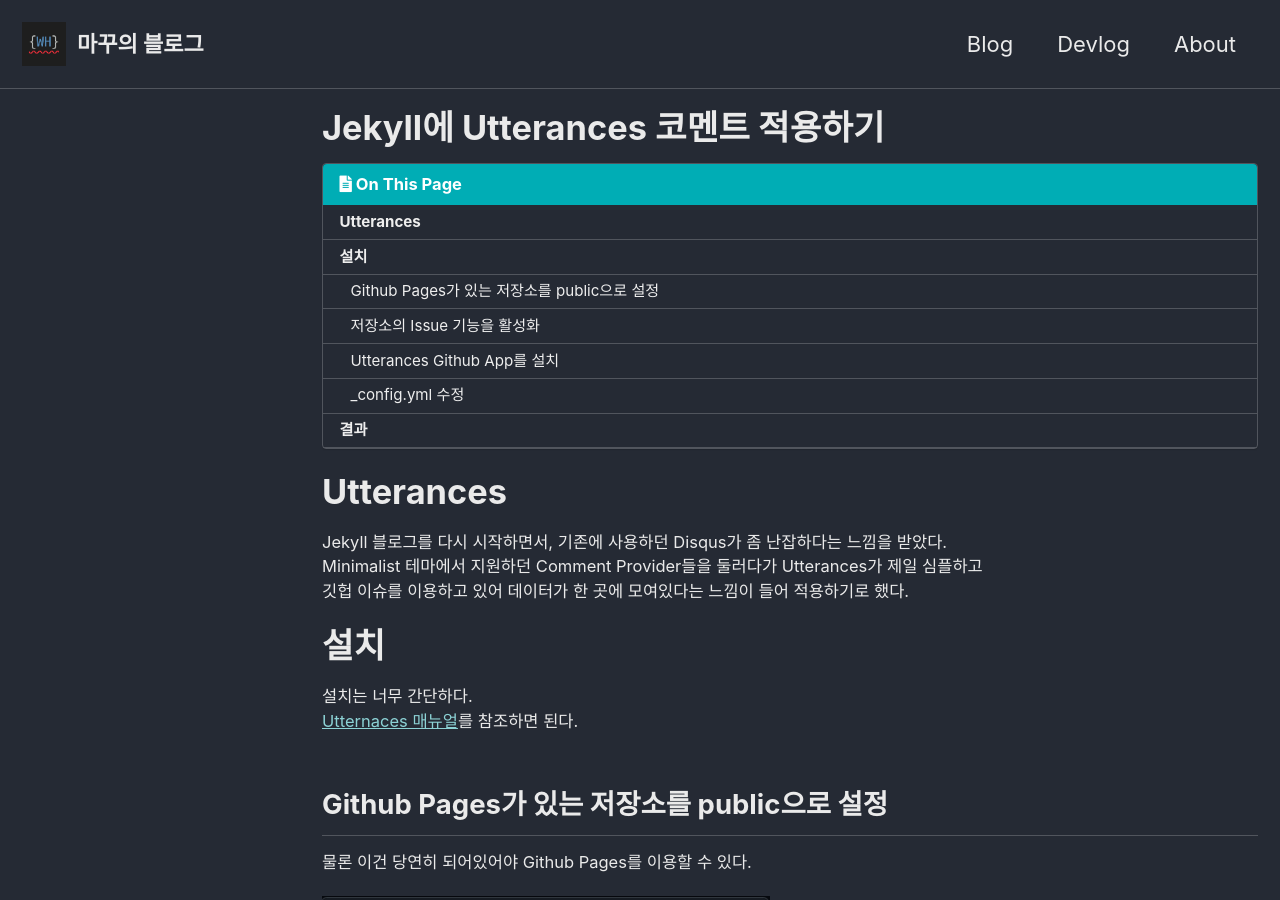
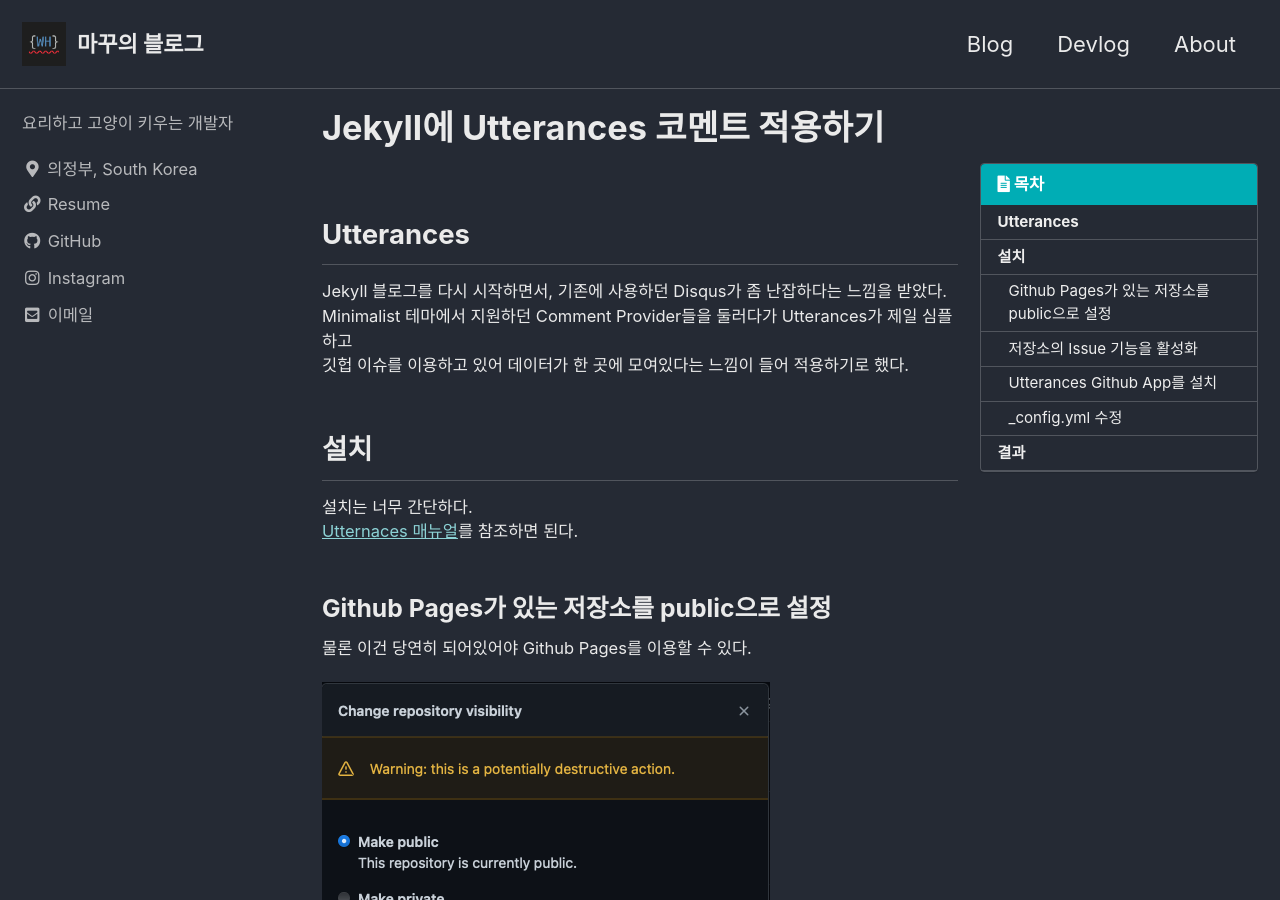
Before and after one commit to whitehander/whitehander.github.io, a Jekyll site: the page built from devlog/_posts/2021-03-09-apply-utterances.md, in a window 1280 px wide and 900 px high. Built offline with Jekyll 4.4.1, drawn with Linux system fonts in a browser that asks for light colours; cached includes are drawn as plain includes; comment, search, counter and statistics services are not loaded; some of the changed lines change nothing that is shown.

Commit message:
레이아웃 수정

````diff
--- a/_config.yml
+++ b/_config.yml
@@ -246,12 +246,7 @@
       type: posts
     values:
       layout: single
-      classes: wide
-      author_profile: false
-      read_time: false
-      comments: false
-      share: false
-      related: false
+      author_profile: true
 
   # _posts > devlog
   - scope:
@@ -259,12 +254,11 @@
       type: posts
     values:
       layout: single
-      classes: wide
-      author_profile: false
-      read_time: false
+      author_profile: true
       comments: true
-      share: false
-      related: false
+      toc: true
+      toc_sticky: true
+      toc_label: 목차
 
   # _pages
   - scope:
@@ -272,8 +266,4 @@
       type: pages
     values:
       layout: single
-      author_profile: false
-      read_time: false
-      comments: false
-      share: false
-      related: false
+      classes: wide
--- a/devlog/_posts/2021-03-09-apply-utterances.md
+++ b/devlog/_posts/2021-03-09-apply-utterances.md
@@ -1,37 +1,35 @@
 ---
-
 title: Jekyll에 Utterances 코멘트 적용하기
 categories: devlog
 tags: [ jekyll, utterances, comments ]
-toc: true
 ---
 
-# Utterances
+## Utterances
 Jekyll 블로그를 다시 시작하면서, 기존에 사용하던 Disqus가 좀 난잡하다는 느낌을 받았다.
 Minimalist 테마에서 지원하던 Comment Provider들을 둘러다가 Utterances가 제일 심플하고
 깃헙 이슈를 이용하고 있어 데이터가 한 곳에 모여있다는 느낌이 들어 적용하기로 했다.
 
-# 설치
+## 설치
 설치는 너무 간단하다.
 [Utternaces 매뉴얼](https://utteranc.es/?installation_id=15235555&setup_action=install)를 참조하면 된다.
 
-## Github Pages가 있는 저장소를 public으로 설정
+### Github Pages가 있는 저장소를 public으로 설정
 물론 이건 당연히 되어있어야 Github Pages를 이용할 수 있다.
 
 ![Github Public 설정]({{site.url}}/devlog/images/2021-03-09-apply-utterances/github-public.png)
 
-## 저장소의 Issue 기능을 활성화
+### 저장소의 Issue 기능을 활성화
 활성화 되어있는 것이 기본값이다.
 
 ![Github Issue 설정]({{site.url}}/devlog/images/2021-03-09-apply-utterances/github-issue-setting.png)
 
-## [Utterances Github App](https://github.com/apps/utterances)를 설치
+### [Utterances Github App](https://github.com/apps/utterances)를 설치
 원래는 **Install** 버튼이지만, 나는 이미 설치가 되어있어서 **Configure** 버튼으로 바뀌어있다.
 설치하면서 접근 권한을 전체 저장소로 할지, 해당 저장소에만 할지 설정하는 화면이 뜬다. 편한대로 설정하도록 하자.
 
 ![Utterances 설치]({{site.url}}/devlog/images/2021-03-09-apply-utterances/utterances-install.png)
 
-## _config.yml 수정
+### _config.yml 수정
 이제 Jekyll의 설정을 변경할 차례다. comments 부분을 찾아서 수정하면 된다.
 theme는 여러가지가 있으니 위의 Utterances 매뉴얼 하단을 참조하면 된다.
 issue_term은 github issue에 등록되는 issue 이름인데 pathname으로 하는것이 좋다길래 그대로 놔뒀다.
@@ -44,7 +42,7 @@
     issue_term           : "pathname"
 ```
 
-# 결과
+## 결과
 
 설정 완료 후에 저장소로 push해서 반영해주면 포스트에 아래와 같이 나타난다.
 
````
